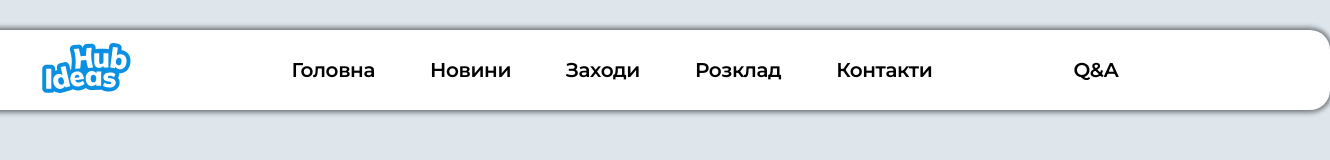
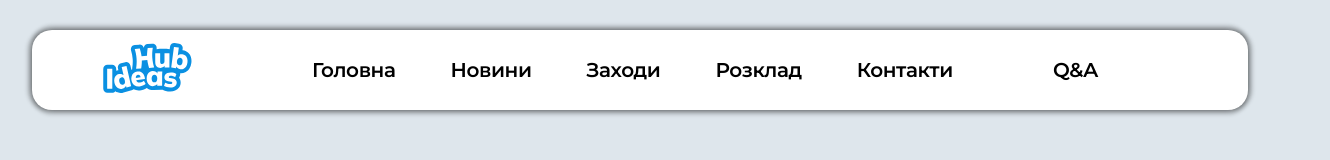
Before and after one commit to pippsza/header, a plain HTML site: page index.html in a window 1280 px wide. Shown: the whole page, 1330 px wide, since content can reach past the window. Drawn offline with Linux system fonts and the light colour scheme.

Commit message:
фывф

```diff
--- a/global.css
+++ b/global.css
@@ -14,18 +14,17 @@ body {
   border-radius: 20px;
   box-shadow: 0 4px 4px 0 rgba(0, 0, 0, 0.25), 0 -4px 4px 0 rgba(0, 0, 0, 0.25),
     -4px 0 4px 0 rgba(0, 0, 0, 0.25), 4px 0 4px 0 rgba(0, 0, 0, 0.25);
-  width: 288px;
-  margin-bottom: 20px;
+  width: 95vw;
 }
 @media screen and (min-width: 768px) {
   .boxes-containers {
-    width: 735px;
+    width: 95vw;
     margin-bottom: 25px;
   }
 }
 @media screen and (min-width: 1158px) {
   .boxes-containers {
-    width: 1380px;
+    width: 95vw;
     margin-bottom: 50px;
   }
   body {
```
